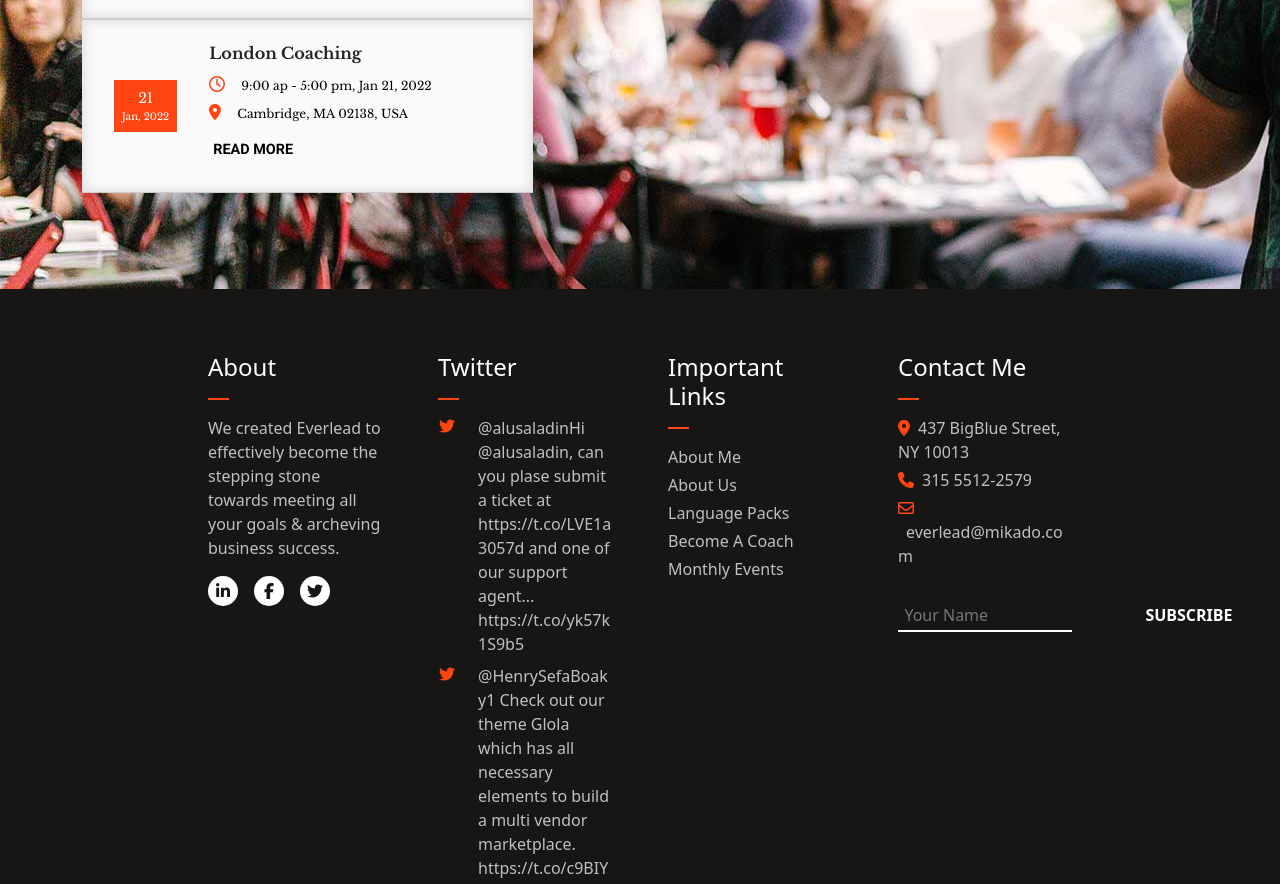
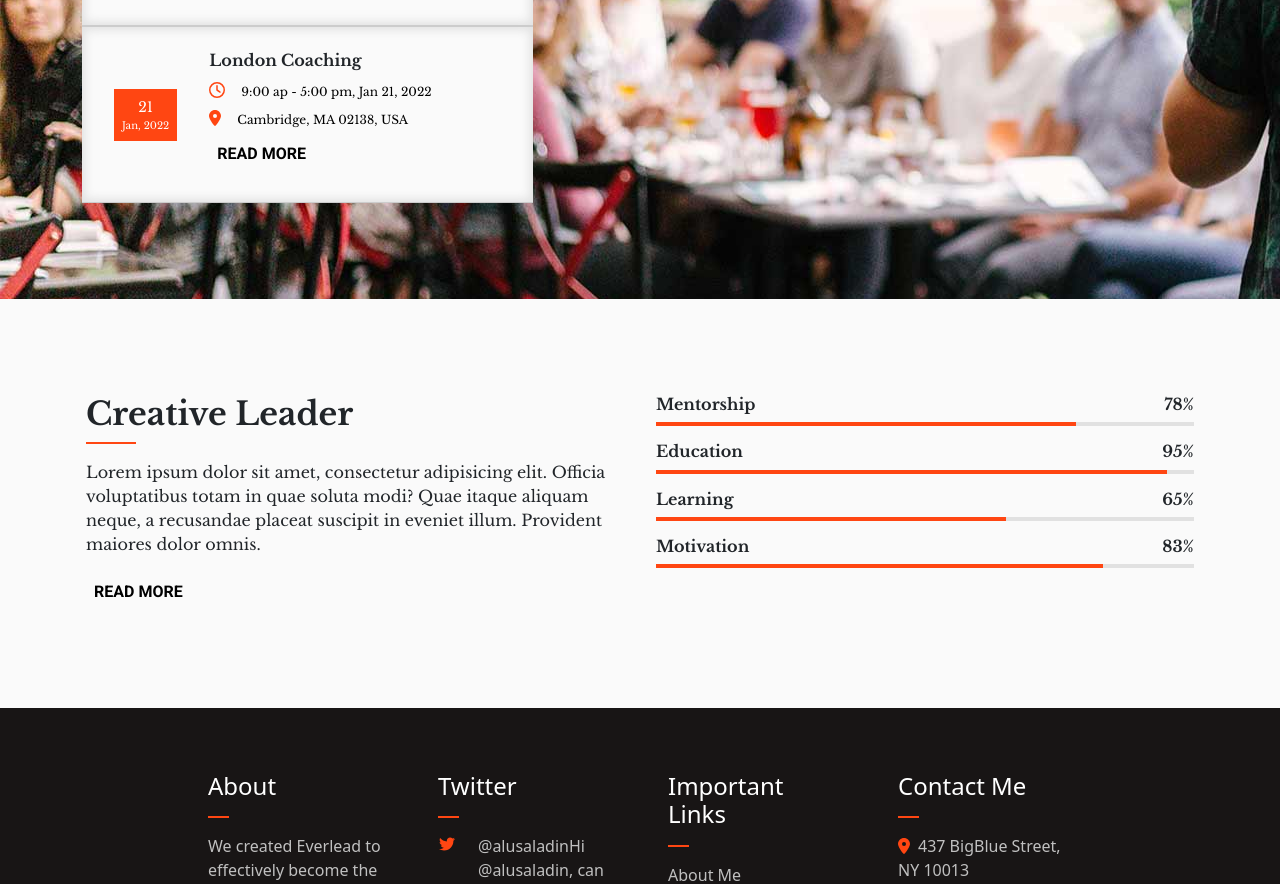
Before and after one commit to MarcoZellini/proj-html-vuejs, a Vue app: page / in a window 1280 px wide. Shown: the part 2560-3444 px from the top of the page. Built offline with nearby package versions, Linux system fonts and the light colour scheme.

Commit message:
Add Creative Leader Section

```diff
--- a/src/assets/scss/app.scss
+++ b/src/assets/scss/app.scss
@@ -280,7 +280,7 @@ body {
             .next {
               background-color: $el_bg_primary;
               color: $el_bg_white;
-
+              cursor: pointer;
               padding: .5rem .75rem 1rem 1rem;
 
               svg {
@@ -415,32 +415,78 @@ body {
                 font-size: .75rem;
               }
 
-              .more {
-                text-transform: uppercase;
-                font-weight: bold;
-                color: $el_text_black;
-                text-decoration: none;
-                font-size: .9rem;
-                font-family: 'roboto', sans-serif;
-              }
+            }
+          }
+        }
+      }
+    }
+  }
 
-              &:last-child {
-                padding: .5rem .25rem;
-                display: inline-block;
+  #creative_leader {
+    padding: 6rem 0;
 
-                &:hover {
-                  cursor: pointer;
-                  background-color: $el_bg_white;
-                  transition: all .5s ease;
-                }
+    .col-6 {
+      padding: 0 1rem;
 
-                &:hover::after {
-                  content: '\2192';
-                  color: $el_text_black;
-                  padding-left: .5rem;
-                }
-              }
-            }
+      .card {
+        h2 {
+          text-transform: capitalize;
+          font-weight: bold;
+        }
+
+        .divider {
+          margin-top: 0;
+        }
+
+        .card {
+          display: block;
+        }
+
+      }
+
+      .graphic_item {
+        margin-bottom: 1rem;
+
+        .info {
+          display: flex;
+          justify-content: space-between;
+
+          h6 {
+            font-weight: bold;
+            text-transform: capitalize;
+          }
+        }
+
+        .level {
+          position: relative;
+
+          .total_bar {
+            height: 4px;
+            background-color: $el_bg_grey;
+          }
+
+          .partial_bar {
+            position: absolute;
+            left: 0;
+            top: 0;
+            height: 4px;
+            background-color: $el_bg_primary;
+          }
+
+          .w78 {
+            width: 78%;
+          }
+
+          .w95 {
+            width: 95%;
+          }
+
+          .w65 {
+            width: 65%;
+          }
+
+          .w83 {
+            width: 83%;
           }
         }
       }
--- a/src/assets/scss/partials/_utilities.scss
+++ b/src/assets/scss/partials/_utilities.scss
@@ -21,3 +21,25 @@
     width: 50px;
     margin: 1rem 0;
 }
+
+.more {
+    color: black;
+    font-family: 'roboto', sans-serif;
+    font-weight: bold;
+    text-transform: uppercase;
+    text-decoration: none;
+    padding: .5rem;
+    display: inline-block;
+
+    &:hover {
+        cursor: pointer;
+        background-color: $el_bg_white;
+        transition: all .5s ease;
+    }
+
+    &:hover::after {
+        content: '\2192';
+        color: $el_text_black;
+        padding-left: .5rem;
+    }
+}
--- a/src/components/AppMain.vue
+++ b/src/components/AppMain.vue
@@ -283,5 +283,79 @@ export default {
             <!-- /.container -->
         </div>
         <!-- /#upcoming_events -->
+
+        <div id="creative_leader">
+            <div class="container">
+                <div class="row">
+                    <div class="col-6">
+                        <div class="card">
+                            <h2>creative leader</h2>
+                            <div class="divider"></div>
+                            <p>
+                                Lorem ipsum dolor sit amet, consectetur adipisicing elit. Officia
+                                voluptatibus totam in quae soluta modi? Quae itaque aliquam neque, a recusandae placeat
+                                suscipit in eveniet illum. Provident maiores dolor omnis.
+                            </p>
+                            <a href="#" class="more">read more</a>
+                        </div>
+                    </div>
+                    <!-- /.col6 -->
+                    <div class="col-6">
+                        <div class="graphics">
+                            <div class="graphic_item">
+                                <div class="info">
+                                    <h6>mentorship</h6>
+                                    <h6>78%</h6>
+                                </div>
+                                <div class="level">
+                                    <div class="total_bar"></div>
+                                    <!-- /.total_bar -->
+                                    <div class="partial_bar w78"></div>
+                                    <!-- /.partial_bar -->
+                                </div>
+                            </div>
+                            <div class="graphic_item">
+                                <div class="info">
+                                    <h6>education</h6>
+                                    <h6>95%</h6>
+                                </div>
+                                <div class="level">
+                                    <div class="total_bar"></div>
+                                    <!-- /.total_bar -->
+                                    <div class="partial_bar w95"></div>
+                                    <!-- /.partial_bar -->
+                                </div>
+                            </div>
+                            <div class="graphic_item">
+                                <div class="info">
+                                    <h6>learning</h6>
+                                    <h6>65%</h6>
+                                </div>
+                                <div class="level">
+                                    <div class="total_bar"></div>
+                                    <!-- /.total_bar -->
+                                    <div class="partial_bar w65"></div>
+                                    <!-- /.partial_bar -->
+                                </div>
+                            </div>
+                            <div class="graphic_item">
+                                <div class="info">
+                                    <h6>motivation</h6>
+                                    <h6>83%</h6>
+                                </div>
+                                <div class="level">
+                                    <div class="total_bar"></div>
+                                    <!-- /.total_bar -->
+                                    <div class="partial_bar w83"></div>
+                                    <!-- /.partial_bar -->
+                                </div>
+                            </div>
+                        </div>
+                    </div>
+                    <!-- /.col6 -->
+                </div>
+            </div>
+        </div>
+        <!-- /#creative_leader -->
     </main>
 </template>
```
